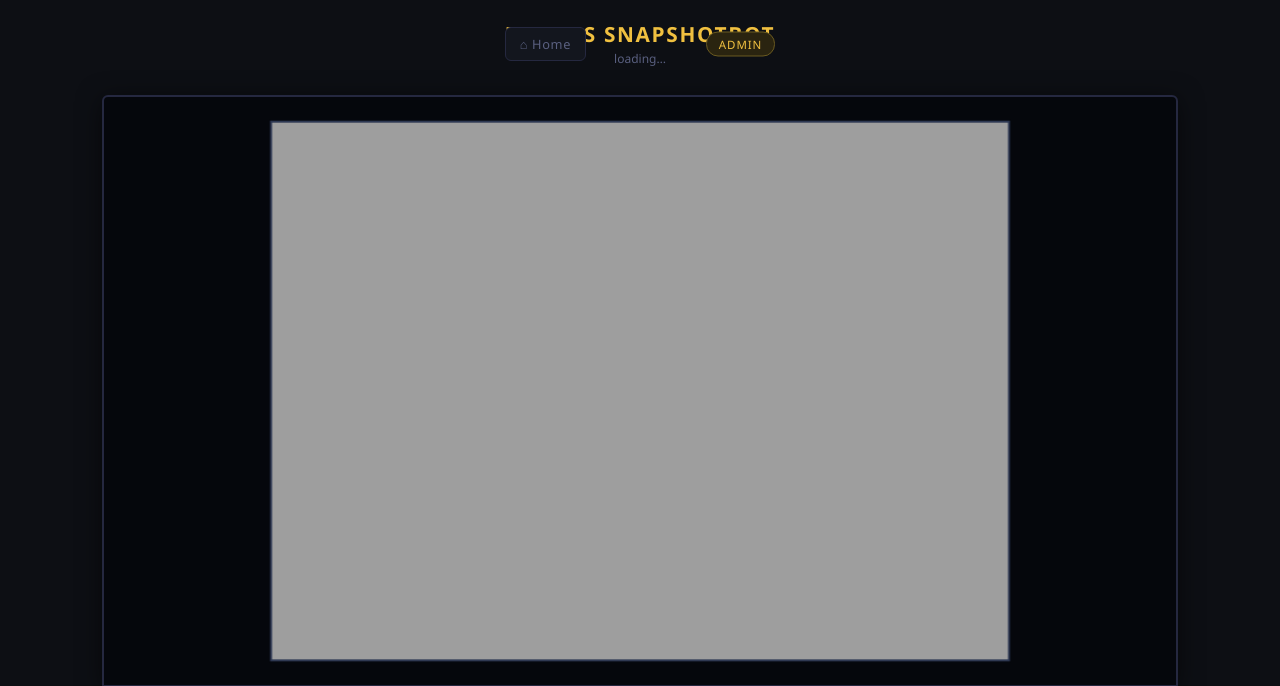
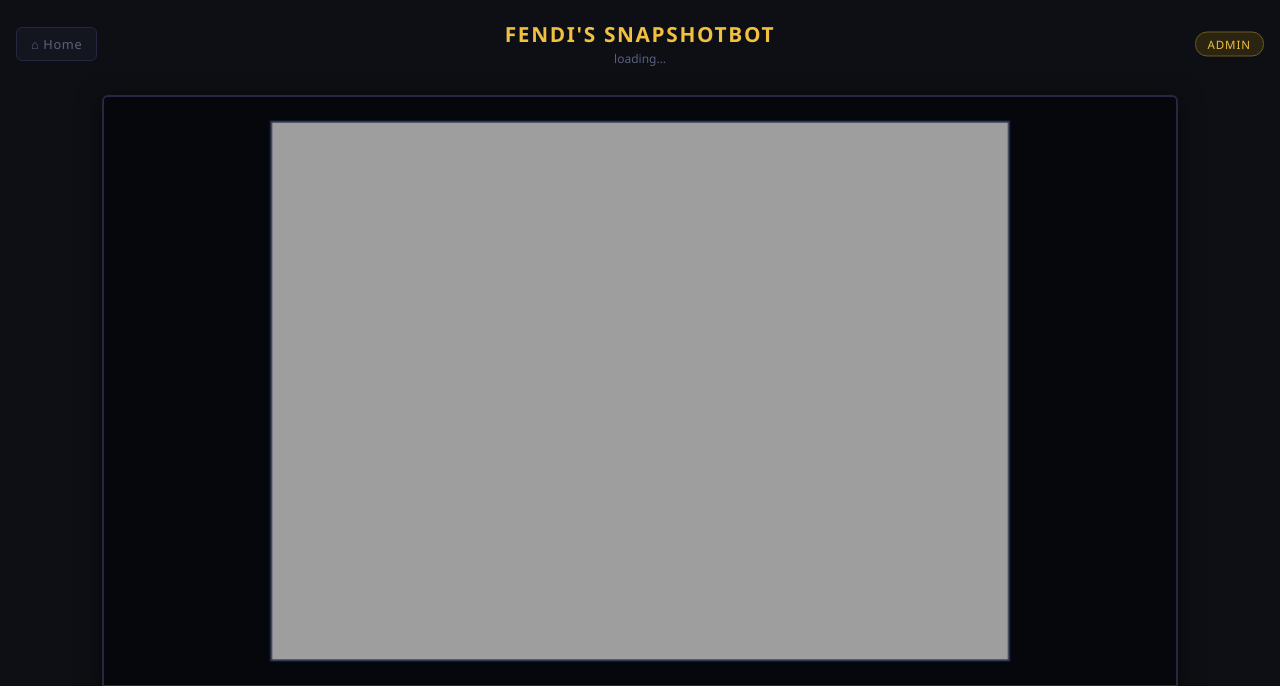
Before and after one commit to affendiariffin/snapshotbot, a Flask app: template server/templates/replay.html in a window 1280 px wide. Shown: the top 686 px of the page. Run offline with Flask 3, Linux system fonts and the light colour scheme; the template is opened without the code that fills it: most values are stand-ins (such as "Sample title", 1, 10 or a date in 2020); some libraries are stand-ins or nearby versions.

Commit message:
Header full-width so Home button and role pill anchor to page edges
Co-Authored-By: Claude Fable 5 <noreply@anthropic.com>

```diff
--- a/server/templates/replay.html
+++ b/server/templates/replay.html
@@ -10,7 +10,7 @@
   *{box-sizing:border-box;margin:0;padding:0}
   body{background:var(--bg);color:var(--text);font-family:"Segoe UI",system-ui,sans-serif;
        display:flex;flex-direction:column;align-items:center;min-height:100vh;padding:20px 16px;gap:14px}
-  .header{display:flex;align-items:center;justify-content:center;gap:14px;flex-wrap:wrap;position:relative}
+  .header{display:flex;align-items:center;justify-content:center;gap:14px;flex-wrap:wrap;position:relative;width:100%}
   .header-text{text-align:center}
   .home-btn{position:absolute;left:0;top:50%;transform:translateY(-50%);background:var(--panel);
     border:1px solid var(--border);color:var(--muted);border-radius:6px;padding:7px 14px;
```
